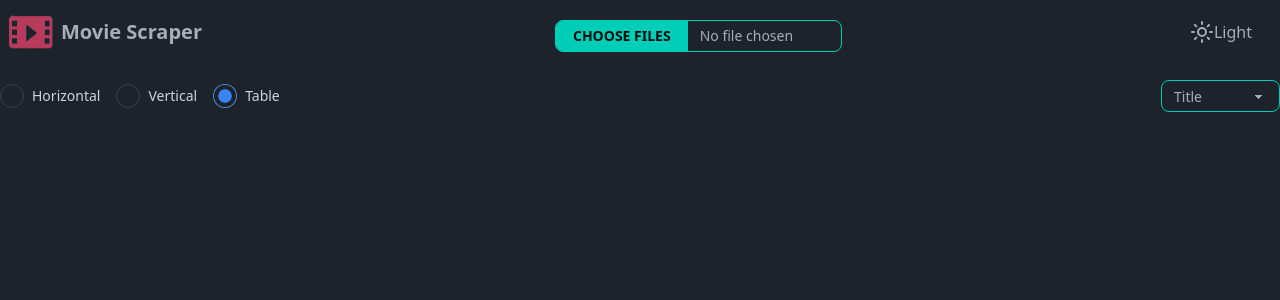
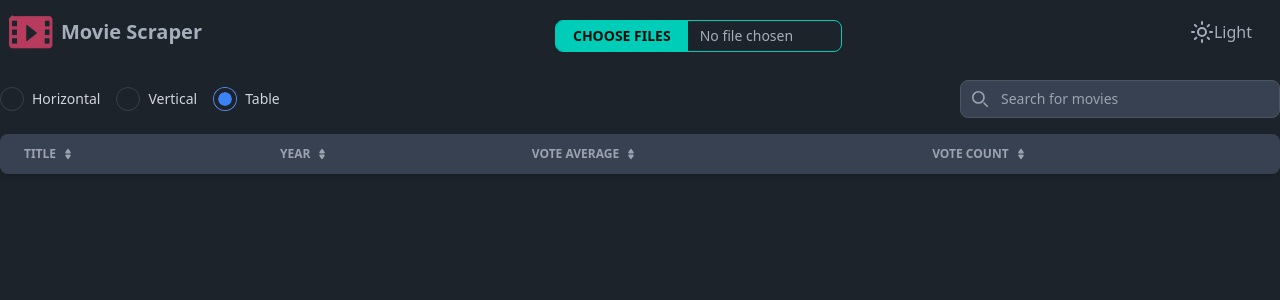
Before and after one commit to abdelkader/uMovieDB, a SvelteKit app: page / in a window 1280 px wide. Both pictures are taken after a click on the radio button 225 px from the left and 96 px from the top of the page. Shown: the top 300 px of the page. Built offline with nearby package versions, Linux system fonts and the light colour scheme.

Commit message:
renames a variable, and added a search bar

```diff
--- a/src/routes/+page.svelte
+++ b/src/routes/+page.svelte
@@ -12,7 +12,7 @@
     import Progress from "$lib/Progress.svelte";
 
     let files: any;
-    let results: any[] = [];
+    let movies: any[] = [];
     let circumference = 2 * Math.PI * 30;
     let percent = 0;
 
@@ -21,12 +21,11 @@
     function DispositionChanged(event: any) {
         layout = event.detail.value;
 
-
     }
 
     function OrderChanged(event: any) {
         let selected = event.detail.value;
-        results = results.sort((a, b) => {
+        movies = movies.sort((a, b) => {
             switch (selected) {
                 case "title":
                     return a.title.localeCompare(b.title);
@@ -53,7 +52,7 @@
                      w-full max-w-xs mt-2"
             on:change={async () => {
                 if (files) {
-                    results = [];
+                    movies = [];
                     const MovieWorker = await import(
                         "$lib/movie.worker?worker"
                     );
@@ -61,9 +60,9 @@
                     movieWorker.postMessage({ files });
                     movieWorker.onmessage = (event) => {
                         if (event.data) {
-                            results = [...results, event.data];
+                            movies = [...movies, event.data];
                             percent = Math.ceil(
-                                (results.length / files.length) * 100,
+                                (movies.length / files.length) * 100,
                             );
                         }
                     };
@@ -73,7 +72,7 @@
                 files = null;
             }}
         />
-        {#if results.length > 0}
+        {#if movies.length > 0}
             <Progress bind:circumference bind:percent />
         {/if}
     </div>
@@ -82,27 +81,38 @@
 </div>
 
 <div class="md:container md:mx-auto mt-4">
-    <!-- {#if results.length > 0} -->
-        <div class="flex justify-between">
-            <div class="flex">
-                <LayoutHandler on:layout-changed={DispositionChanged} />
-            </div>
+    <!-- {#if movies.length > 0} -->
+    <div class="flex justify-between">
+        <div class="flex">
+            <LayoutHandler on:layout-changed={DispositionChanged} />
+        </div>
 
+        {#if layout != LAYOUT.Table}
             <div class="flex">
                 <OrderHandler on:order-changed={OrderChanged} />
             </div>
+            {:else}
+            <label for="table-search" class="sr-only">Search</label>
+<div class="relative">
+    <div class="absolute inset-y-0 rtl:inset-r-0 start-0 flex items-center ps-3 pointer-events-none">
+        <svg class="w-4 h-4 text-gray-500 dark:text-gray-400" aria-hidden="true" xmlns="http://www.w3.org/2000/svg" fill="none" viewBox="0 0 20 20">
+            <path stroke="currentColor" stroke-linecap="round" stroke-linejoin="round" stroke-width="2" d="m19 19-4-4m0-7A7 7 0 1 1 1 8a7 7 0 0 1 14 0Z"/>
+        </svg>
+    </div>
+    <input type="text" id="table-search-users" class="block p-2 ps-10 text-sm text-gray-900 border border-gray-300 rounded-lg w-80 bg-gray-50 focus:ring-blue-500 focus:border-blue-500 dark:bg-gray-700 dark:border-gray-600 dark:placeholder-gray-400 dark:text-white dark:focus:ring-blue-500 dark:focus:border-blue-500" placeholder="Search for movies">
+</div>
+            {/if}
         </div>
+
     <!-- {/if} -->
 
     <div class="flex flex-wrap gap-x-8 gap-y-4 mt-4">
-        {#each results as movie}
             {#if layout == LAYOUT.Horizontal}
-                <MovieCardHorizantal {movie} />
+                <MovieCardHorizantal {movies} />
             {:else if layout == LAYOUT.Vertical}
-                <MovieCardVertical {movie} />
+                <MovieCardVertical {movies} />
             {:else}
-                <MovieCardTable {movie} />
+                <MovieCardTable {movies} />
             {/if}
-        {/each}
     </div>
 </div>
--- a/src/routes/MovieCardHorizantal.svelte
+++ b/src/routes/MovieCardHorizantal.svelte
@@ -1,13 +1,13 @@
 <script lang="ts">
-    export let movie;
+    export let movies;
 
     function getYear(dateString: string) {
         return dateString.split("-")[0];
     }
 </script>
 
-{#if movie}
 
+{#each  movies as movie}
     <div
         class="w-full relative flex flex-row md:flex-row
         md:space-x-5 space-y-3
@@ -72,4 +72,4 @@
             </p>
         </div>
     </div>
-{/if}
+{/each}
--- a/src/routes/MovieCardTable.svelte
+++ b/src/routes/MovieCardTable.svelte
@@ -1,93 +1,94 @@
-
+<script lang="ts">
+    import MovieTableItem from "./MovieTableItem.svelte";
+    export let movies;
+</script>
 
 <div class="relative overflow-x-auto shadow-md sm:rounded-lg w-full">
-  <table class="w-full text-sm text-left rtl:text-right text-gray-500 dark:text-gray-400">
-      <thead class="text-xs text-gray-700 uppercase bg-gray-50 dark:bg-gray-700 dark:text-gray-400">
+    <table
+        class="w-full text-sm text-left rtl:text-right text-gray-500 dark:text-gray-400"
+    >
+        <thead
+            class="text-xs text-gray-700 uppercase bg-gray-50 dark:bg-gray-700 dark:text-gray-400"
+        >
             <tr>
                 <th scope="col" class="px-6 py-3">
-                  Product name
-              </th>
-              <th scope="col" class="px-6 py-3">
                     <div class="flex items-center">
-                      Color
-                      <a href="#"><svg class="w-3 h-3 ms-1.5" aria-hidden="true" xmlns="http://www.w3.org/2000/svg" fill="currentColor" viewBox="0 0 24 24">
-  <path d="M8.574 11.024h6.852a2.075 2.075 0 0 0 1.847-1.086 1.9 1.9 0 0 0-.11-1.986L13.736 2.9a2.122 2.122 0 0 0-3.472 0L6.837 7.952a1.9 1.9 0 0 0-.11 1.986 2.074 2.074 0 0 0 1.847 1.086Zm6.852 1.952H8.574a2.072 2.072 0 0 0-1.847 1.087 1.9 1.9 0 0 0 .11 1.985l3.426 5.05a2.123 2.123 0 0 0 3.472 0l3.427-5.05a1.9 1.9 0 0 0 .11-1.985 2.074 2.074 0 0 0-1.846-1.087Z"/>
-</svg></a>
+                        Title
+                        <a href="#"
+                            ><svg
+                                class="w-3 h-3 ms-1.5"
+                                aria-hidden="true"
+                                xmlns="http://www.w3.org/2000/svg"
+                                fill="currentColor"
+                                viewBox="0 0 24 24"
+                            >
+                                <path
+                                    d="M8.574 11.024h6.852a2.075 2.075 0 0 0 1.847-1.086 1.9 1.9 0 0 0-.11-1.986L13.736 2.9a2.122 2.122 0 0 0-3.472 0L6.837 7.952a1.9 1.9 0 0 0-.11 1.986 2.074 2.074 0 0 0 1.847 1.086Zm6.852 1.952H8.574a2.072 2.072 0 0 0-1.847 1.087 1.9 1.9 0 0 0 .11 1.985l3.426 5.05a2.123 2.123 0 0 0 3.472 0l3.427-5.05a1.9 1.9 0 0 0 .11-1.985 2.074 2.074 0 0 0-1.846-1.087Z"
+                                />
+                            </svg></a
+                        >
                     </div>
                 </th>
                 <th scope="col" class="px-6 py-3">
                     <div class="flex items-center">
-                      Category
-                      <a href="#"><svg class="w-3 h-3 ms-1.5" aria-hidden="true" xmlns="http://www.w3.org/2000/svg" fill="currentColor" viewBox="0 0 24 24">
-  <path d="M8.574 11.024h6.852a2.075 2.075 0 0 0 1.847-1.086 1.9 1.9 0 0 0-.11-1.986L13.736 2.9a2.122 2.122 0 0 0-3.472 0L6.837 7.952a1.9 1.9 0 0 0-.11 1.986 2.074 2.074 0 0 0 1.847 1.086Zm6.852 1.952H8.574a2.072 2.072 0 0 0-1.847 1.087 1.9 1.9 0 0 0 .11 1.985l3.426 5.05a2.123 2.123 0 0 0 3.472 0l3.427-5.05a1.9 1.9 0 0 0 .11-1.985 2.074 2.074 0 0 0-1.846-1.087Z"/>
-</svg></a>
+                        Year
+                        <a href="#"
+                            ><svg
+                                class="w-3 h-3 ms-1.5"
+                                aria-hidden="true"
+                                xmlns="http://www.w3.org/2000/svg"
+                                fill="currentColor"
+                                viewBox="0 0 24 24"
+                            >
+                                <path
+                                    d="M8.574 11.024h6.852a2.075 2.075 0 0 0 1.847-1.086 1.9 1.9 0 0 0-.11-1.986L13.736 2.9a2.122 2.122 0 0 0-3.472 0L6.837 7.952a1.9 1.9 0 0 0-.11 1.986 2.074 2.074 0 0 0 1.847 1.086Zm6.852 1.952H8.574a2.072 2.072 0 0 0-1.847 1.087 1.9 1.9 0 0 0 .11 1.985l3.426 5.05a2.123 2.123 0 0 0 3.472 0l3.427-5.05a1.9 1.9 0 0 0 .11-1.985 2.074 2.074 0 0 0-1.846-1.087Z"
+                                />
+                            </svg></a
+                        >
                     </div>
                 </th>
                 <th scope="col" class="px-6 py-3">
                     <div class="flex items-center">
-                      Price
-                      <a href="#"><svg class="w-3 h-3 ms-1.5" aria-hidden="true" xmlns="http://www.w3.org/2000/svg" fill="currentColor" viewBox="0 0 24 24">
-  <path d="M8.574 11.024h6.852a2.075 2.075 0 0 0 1.847-1.086 1.9 1.9 0 0 0-.11-1.986L13.736 2.9a2.122 2.122 0 0 0-3.472 0L6.837 7.952a1.9 1.9 0 0 0-.11 1.986 2.074 2.074 0 0 0 1.847 1.086Zm6.852 1.952H8.574a2.072 2.072 0 0 0-1.847 1.087 1.9 1.9 0 0 0 .11 1.985l3.426 5.05a2.123 2.123 0 0 0 3.472 0l3.427-5.05a1.9 1.9 0 0 0 .11-1.985 2.074 2.074 0 0 0-1.846-1.087Z"/>
-</svg></a>
+                        Vote Average
+                        <a href="#"
+                            ><svg
+                                class="w-3 h-3 ms-1.5"
+                                aria-hidden="true"
+                                xmlns="http://www.w3.org/2000/svg"
+                                fill="currentColor"
+                                viewBox="0 0 24 24"
+                            >
+                                <path
+                                    d="M8.574 11.024h6.852a2.075 2.075 0 0 0 1.847-1.086 1.9 1.9 0 0 0-.11-1.986L13.736 2.9a2.122 2.122 0 0 0-3.472 0L6.837 7.952a1.9 1.9 0 0 0-.11 1.986 2.074 2.074 0 0 0 1.847 1.086Zm6.852 1.952H8.574a2.072 2.072 0 0 0-1.847 1.087 1.9 1.9 0 0 0 .11 1.985l3.426 5.05a2.123 2.123 0 0 0 3.472 0l3.427-5.05a1.9 1.9 0 0 0 .11-1.985 2.074 2.074 0 0 0-1.846-1.087Z"
+                                />
+                            </svg></a
+                        >
                     </div>
                 </th>
                 <th scope="col" class="px-6 py-3">
-                  <span class="sr-only">Edit</span>
+                    <div class="flex items-center">
+                        Vote Count
+                        <a href="#"
+                            ><svg
+                                class="w-3 h-3 ms-1.5"
+                                aria-hidden="true"
+                                xmlns="http://www.w3.org/2000/svg"
+                                fill="currentColor"
+                                viewBox="0 0 24 24"
+                            >
+                                <path
+                                    d="M8.574 11.024h6.852a2.075 2.075 0 0 0 1.847-1.086 1.9 1.9 0 0 0-.11-1.986L13.736 2.9a2.122 2.122 0 0 0-3.472 0L6.837 7.952a1.9 1.9 0 0 0-.11 1.986 2.074 2.074 0 0 0 1.847 1.086Zm6.852 1.952H8.574a2.072 2.072 0 0 0-1.847 1.087 1.9 1.9 0 0 0 .11 1.985l3.426 5.05a2.123 2.123 0 0 0 3.472 0l3.427-5.05a1.9 1.9 0 0 0 .11-1.985 2.074 2.074 0 0 0-1.846-1.087Z"
+                                />
+                            </svg></a
+                        >
+                    </div>
                 </th>
             </tr>
         </thead>
         <tbody>
-          <tr class="bg-white border-b dark:bg-gray-800 dark:border-gray-700">
-              <th scope="row" class="px-6 py-4 font-medium text-gray-900 whitespace-nowrap dark:text-white">
-                  Apple MacBook Pro 17"
-              </th>
-              <td class="px-6 py-4">
-                  Silver
-              </td>
-              <td class="px-6 py-4">
-                  Laptop
-              </td>
-              <td class="px-6 py-4">
-                  $2999
-              </td>
-              <td class="px-6 py-4 text-right">
-                  <a href="#" class="font-medium text-blue-600 dark:text-blue-500 hover:underline">Edit</a>
-              </td>
-          </tr>
-          <tr class="bg-white border-b dark:bg-gray-800 dark:border-gray-700">
-              <th scope="row" class="px-6 py-4 font-medium text-gray-900 whitespace-nowrap dark:text-white">
-                  Microsoft Surface Pro
-              </th>
-              <td class="px-6 py-4">
-                  White
-              </td>
-              <td class="px-6 py-4">
-                  Laptop PC
-              </td>
-              <td class="px-6 py-4">
-                  $1999
-              </td>
-              <td class="px-6 py-4 text-right">
-                  <a href="#" class="font-medium text-blue-600 dark:text-blue-500 hover:underline">Edit</a>
-              </td>
-          </tr>
-          <tr class="bg-white dark:bg-gray-800">
-              <th scope="row" class="px-6 py-4 font-medium text-gray-900 whitespace-nowrap dark:text-white">
-                  Magic Mouse 2
-              </th>
-              <td class="px-6 py-4">
-                  Black
-              </td>
-              <td class="px-6 py-4">
-                  Accessories
-              </td>
-              <td class="px-6 py-4">
-                  $99
-              </td>
-              <td class="px-6 py-4 text-right">
-                  <a href="#" class="font-medium text-blue-600 dark:text-blue-500 hover:underline">Edit</a>
-              </td>
-          </tr>
+            {#each movies as movie}
+                <MovieTableItem {movie} />
+            {/each}
         </tbody>
     </table>
 </div>
--- a/src/routes/MovieCardVertical.svelte
+++ b/src/routes/MovieCardVertical.svelte
@@ -1,12 +1,12 @@
 <script lang="ts">
-    export let movie;
+    export let movies;
 
     function getYear(dateString: string) {
         return dateString.split("-")[0];
     }
 </script>
 
-{#if movie}
+{#each  movies as movie}
     <div class="card mx-auto bg-base-100 w-80 shadow-xl">
         <figure>
             <img
@@ -47,4 +47,4 @@
             <div class="text-gray-500 font-black">{movie.filename}</div>
         </div>
     </div>
-{/if}
+{/each}
--- /dev/null
+++ b/src/routes/MovieTableItem.svelte
@@ -0,0 +1,32 @@
+<script lang="ts">
+    export let movie: any;
+
+    function getYear(dateString: string) {
+        return dateString.split("-")[0];
+    }
+</script>
+
+
+<tr class="bg-white border-b dark:bg-gray-800 dark:border-gray-700">
+    <th scope="row" class="px-6 py-4 font-medium text-gray-900 whitespace-nowrap dark:text-white">
+
+        <div class="indicator">
+            { movie.title }
+            {#if movie.vote_average >= 7}
+                <div class="badge badge-secondary ml-2">Super!</div>
+            {/if}
+          </div>
+
+
+    </th>
+    <td class="px-6 py-4">
+        {getYear(movie.release_date)}
+    </td>
+    <td class="px-6 py-4">
+        {Math.floor(movie.vote_average * 10)}%
+    </td>
+    <td class="px-6 py-4">
+        {movie.vote_count}
+    </td>
+
+</tr>
```
Lines whose indentation alone changed are shown as unchanged.
